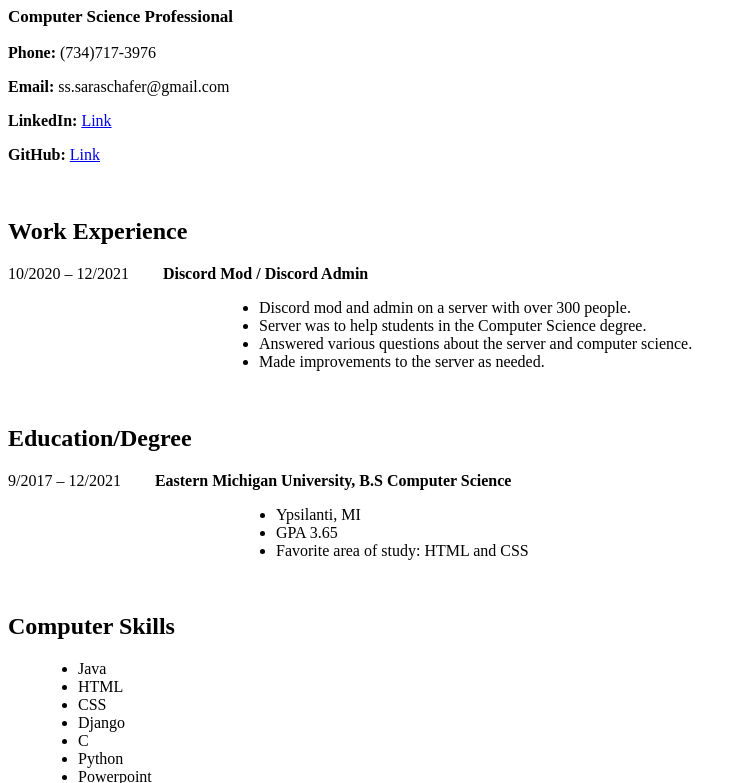
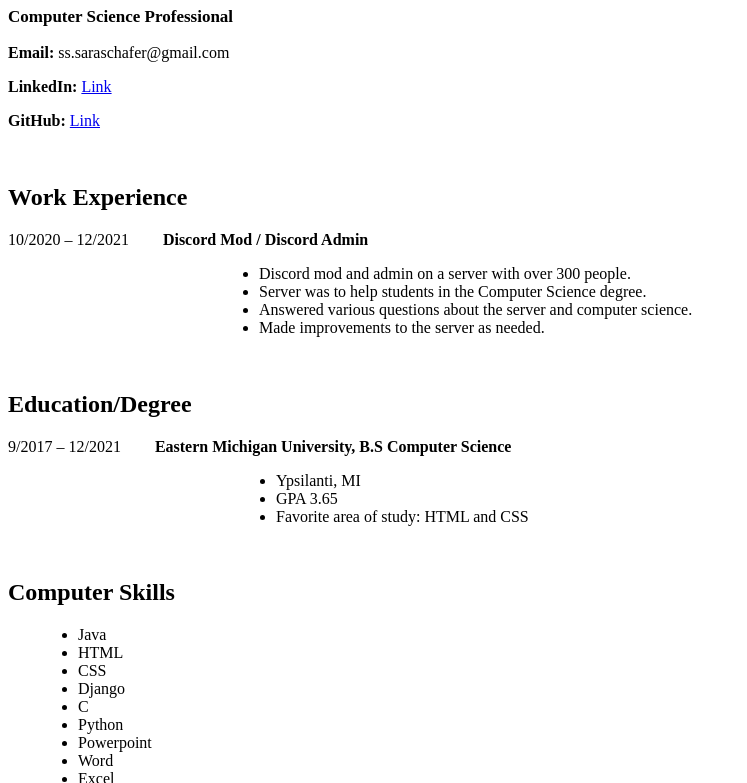
Before and after one commit to ShortProgrammer/Resume, a plain HTML site: page index.html in a window 1280 px wide. Shown: the part 73-856 px from the top of the page, without its empty margins (0-747 px from the left). Drawn offline with Linux system fonts and the light colour scheme.

Commit message:
Update index.html

```diff
--- a/index.html
+++ b/index.html
@@ -49,7 +49,6 @@
         <!-- Basic info about me -->
         <h1>Sara Schafer</h1>
         <p id="pro"><b>Computer Science Professional</b></p>
-        <p><b>Phone:</b> (734)717-3976</p>
         <p><b>Email:</b> ss.saraschafer@gmail.com</p>
         <p><b>LinkedIn: </b><a href="https://linkedin.com/in/sara-schafer-7946241bb" target="_blank">Link</a></p>
         <p><b>GitHub: </b><a href="https://github.com/shortprogrammer" target="_blank">Link</a></p>
```
